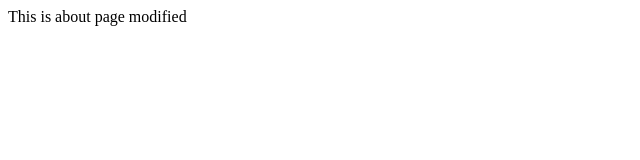
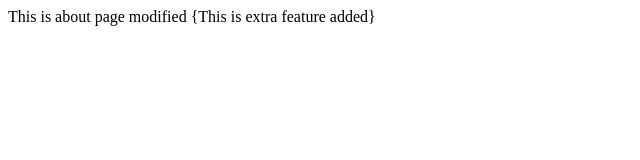
Before and after one commit to mayabiousart/Abhishek-git-demo, a plain HTML site: page about.html in a window 1280 px wide. Shown: the whole page, without its empty margins (0-640 px from the left). Drawn offline with Linux system fonts and the light colour scheme.

Commit message:
Addtional lines added

```diff
--- a/about.html
+++ b/about.html
@@ -1,3 +1,4 @@
 <html>
     This is about page modified
+    {This is extra feature added}
 </html>
```
